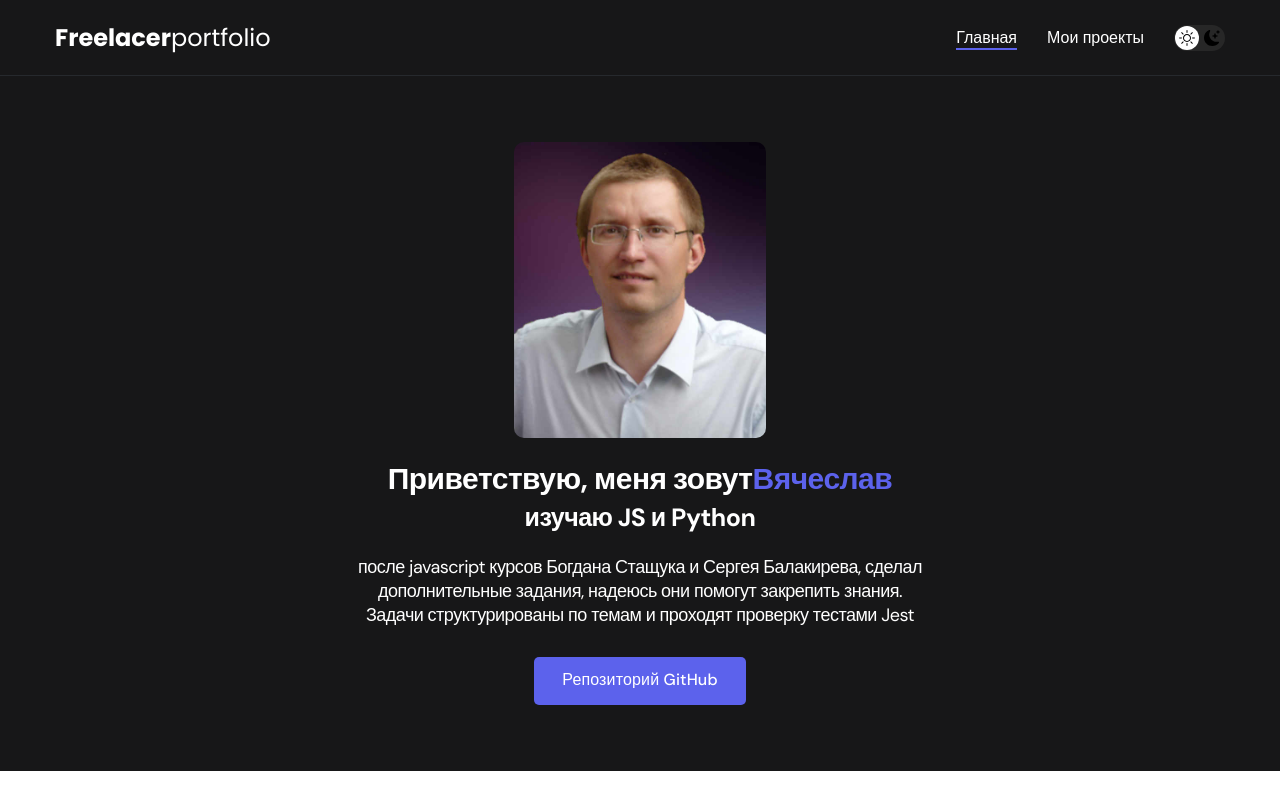
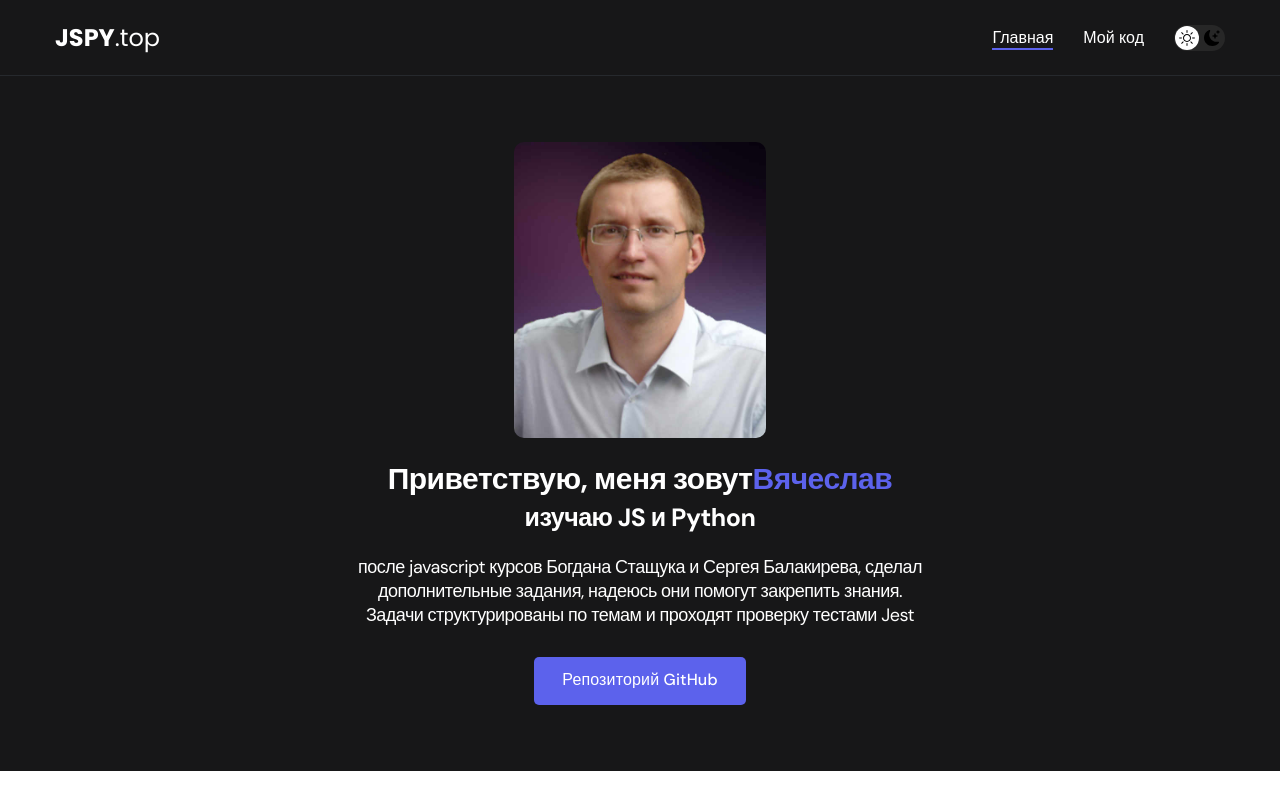
Before and after one commit to s1vv/jspy, a React (Create React App) app: page / in a window 1280 px wide. Shown: the top 800 px of the page. Built offline with nearby package versions, Linux system fonts and the light colour scheme.

Commit message:
titles fixed

```diff
--- a/src/components/navbar/Navbar.jsx
+++ b/src/components/navbar/Navbar.jsx
@@ -11,8 +11,8 @@ function Navbar() {
       <div className="container">
         <div className="nav-row">
           <NavLink to="/" className="logo">
-            <strong>Freelacer</strong>
-            portfolio
+            <strong>JSPY</strong>
+            .top
           </NavLink>
           <NavLink
             className={({ isActive }) => (isActive ? activeLink : link)}
@@ -26,7 +26,7 @@ function Navbar() {
             className={({ isActive }) => (isActive ? activeLink : link)}
             to="projects"
           >
-            Мои проекты
+            Мой код
           </NavLink>
 
           <BtnDarkMode />
```
